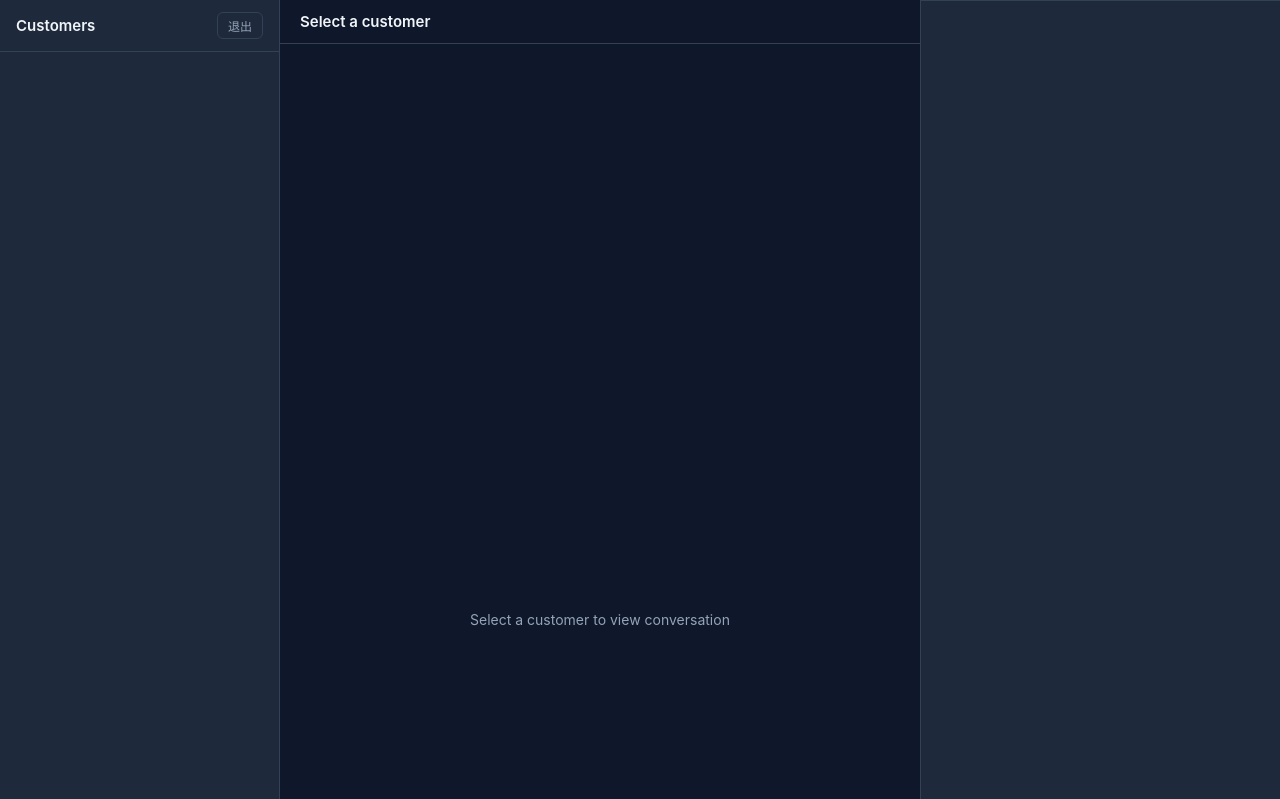
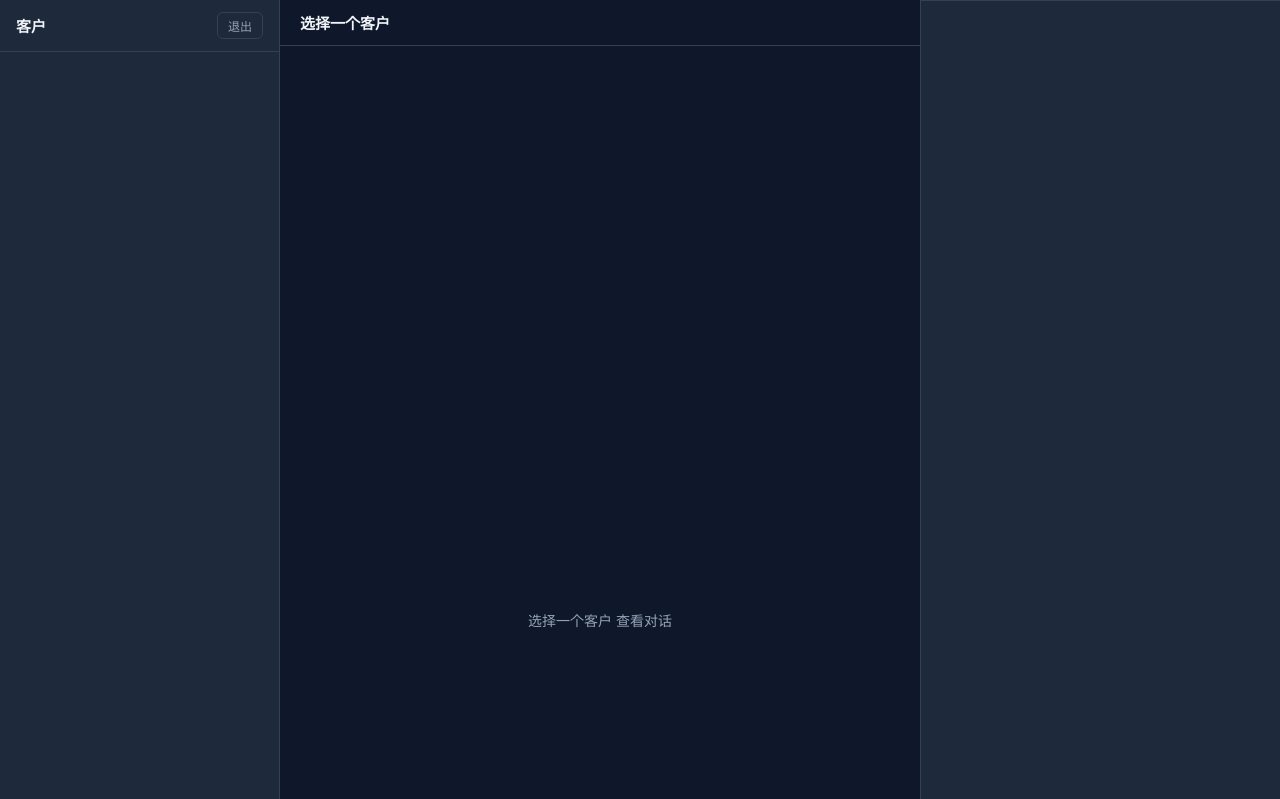
Before and after one commit to guyueabc/inflatable-website, a Flask app: page /admin/traffic in a window 1280 px wide. Shown: the top 799 px of the page. Run offline with Flask 3, Linux system fonts and the light colour scheme; the visitor is signed in with stand-in values (Sample User, id 1); data comes from the database, SQL or seed files in the repository; parts of the project's set-up code (start-up, migrations or seed data) failed here and were passed over.

Commit message:
Deploy: Chinese UI + D/C/B/A/S/SS/SSS tags + traffic fix

```diff
--- a/templates/admin_traffic.html
+++ b/templates/admin_traffic.html
@@ -383,20 +383,20 @@
     <!-- ═══ LEFT ═══ -->
     <div class="panel-left">
         <div class="panel-left-header">
-            <h2>Customers</h2>
+            <h2>客户</h2>
             <button class="btn-logout" onclick="fetch('/api/admin/logout',{method:'POST'}).then(()=>location.reload())">退出</button>
         </div>
         <div class="search-wrap" style="display:none;">
-            <input type="text" id="customerSearch" placeholder="Search customers..." oninput="renderCustomerList()">
+            <input type="text" id="customerSearch" placeholder="搜索客户..." oninput="renderCustomerList()">
         </div>
         <div class="customer-list" id="customerList"></div>
     </div>
 
     <!-- ═══ CENTER ═══ -->
     <div class="panel-center" id="panelCenter">
-        <div class="panel-center-header" id="centerHeader">Select a customer</div>
+        <div class="panel-center-header" id="centerHeader">选择一个客户</div>
         <div class="chat-messages" id="chatMessages"></div>
-        <div class="placeholder-center" id="placeholderCenter">Select a customer to view conversation</div>
+        <div class="placeholder-center" id="placeholderCenter">选择一个客户 查看对话</div>
         <div class="reply-bar" id="replyBar" style="display:none;">
             <div id="adminImgPreview" style="display:none;margin-bottom:6px;" class="img-preview-row">
                 <img id="adminImgPreviewSrc" src="">
@@ -406,8 +406,8 @@
             <button class="btn-icon-sm" onclick="document.getElementById('adminImageInput').click()" title="Attach image">
                 <svg width="16" height="16" viewBox="0 0 24 24" fill="none" stroke="currentColor" stroke-width="2"><rect x="3" y="3" width="18" height="18" rx="2" ry="2"/><circle cx="8.5" cy="8.5" r="1.5"/><polyline points="21 15 16 10 5 21"/></svg>
             </button>
-            <textarea id="adminReplyInput" placeholder="Type reply..." rows="1" onkeydown="if(event.key==='Enter'&&!event.shiftKey){event.preventDefault();sendAdminReply()}"></textarea>
-            <button class="btn-send-sm" onclick="sendAdminReply()">Send</button>
+            <textarea id="adminReplyInput" placeholder="输入回复..." rows="1" onkeydown="if(event.key==='Enter'&&!event.shiftKey){event.preventDefault();sendAdminReply()}"></textarea>
+            <button class="btn-send-sm" onclick="sendAdminReply()">发送</button>
         </div>
     </div>
 
```
